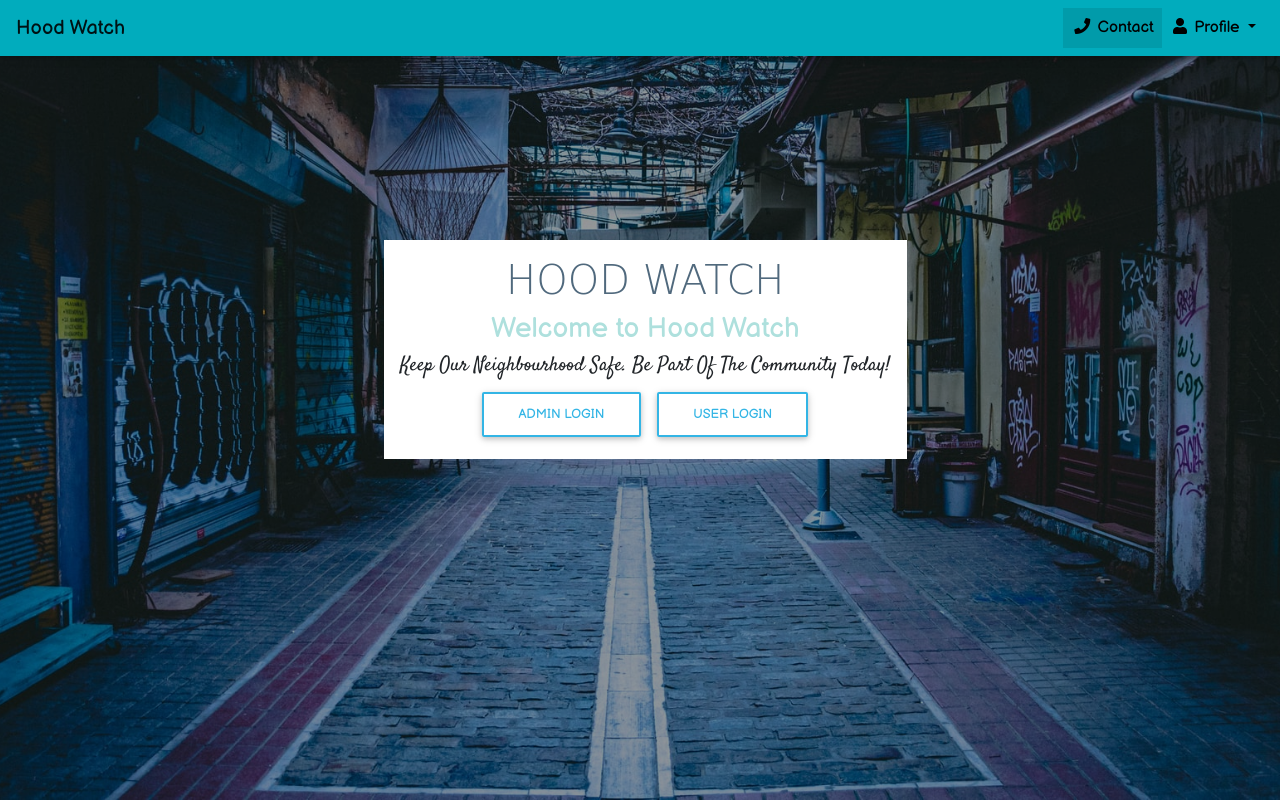
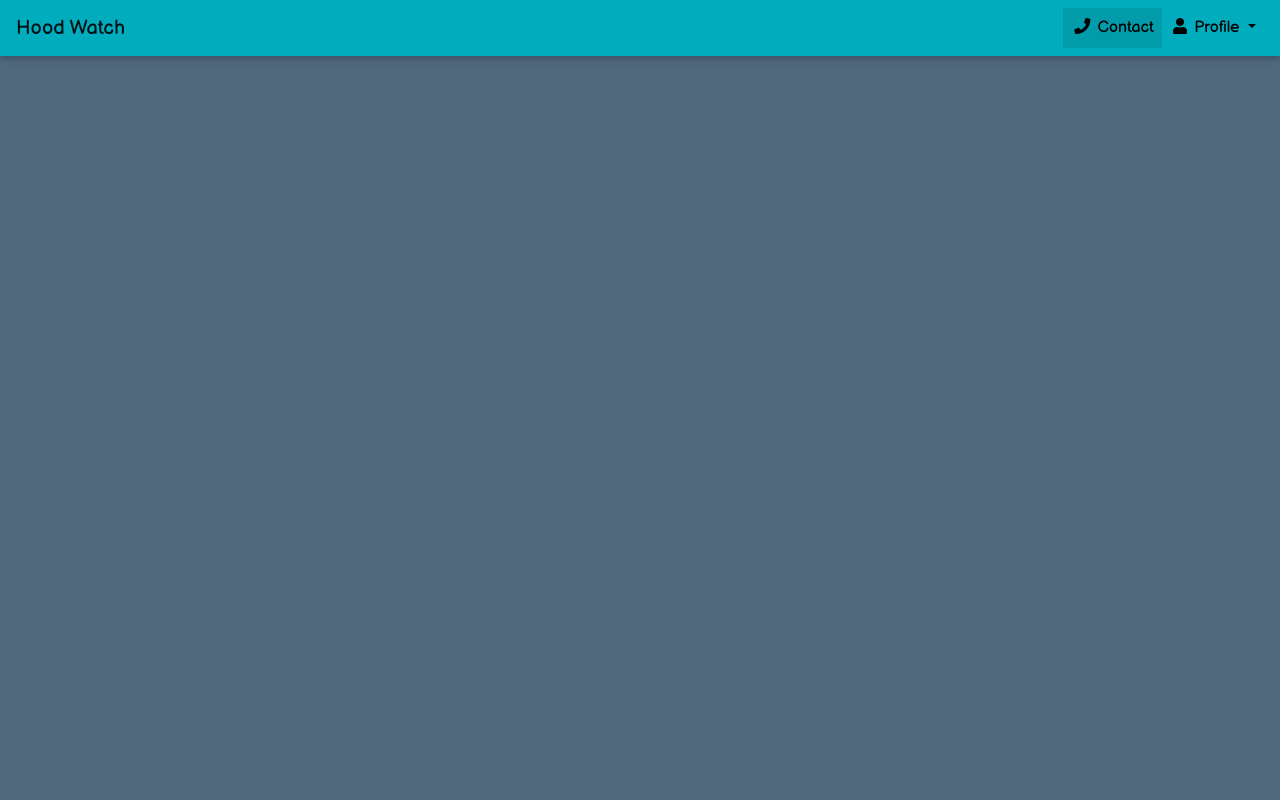
Before and after one commit to DerrickOdhiambo/Neighbourhood, a Django app: page / in a window 1280 px wide. Run offline with Django 3.2, Linux system fonts and the light colour scheme; some libraries are stand-ins or nearby versions; some web fonts are replaced.

Commit message:
create a homepage or the app

```diff
--- a/hood/templates/hood/home.html
+++ b/hood/templates/hood/home.html
@@ -1,17 +1,5 @@
 {%extends 'hood/base.html' %}
 
 {% block content %}
-<div class="main">
-  <div class="landing-page">
-    <div class="logo text-center">
-      <h1>HOOD WATCH</h1>
-      <h3>Welcome to Hood Watch</h3>
-      <h5 class="text-capitalize">Keep our neighbourhood safe. Be part of the community today!</h5>
-      <div class="join">
-        <a href="#" class="btn btn-outline-info">Admin login</a>
-        <a href="#" class="btn btn-outline-info">User login</a>
-      </div>
-    </div>
-  </div>
-</div>
+<h1>homepage</h1>
 {% endblock content %}
```
